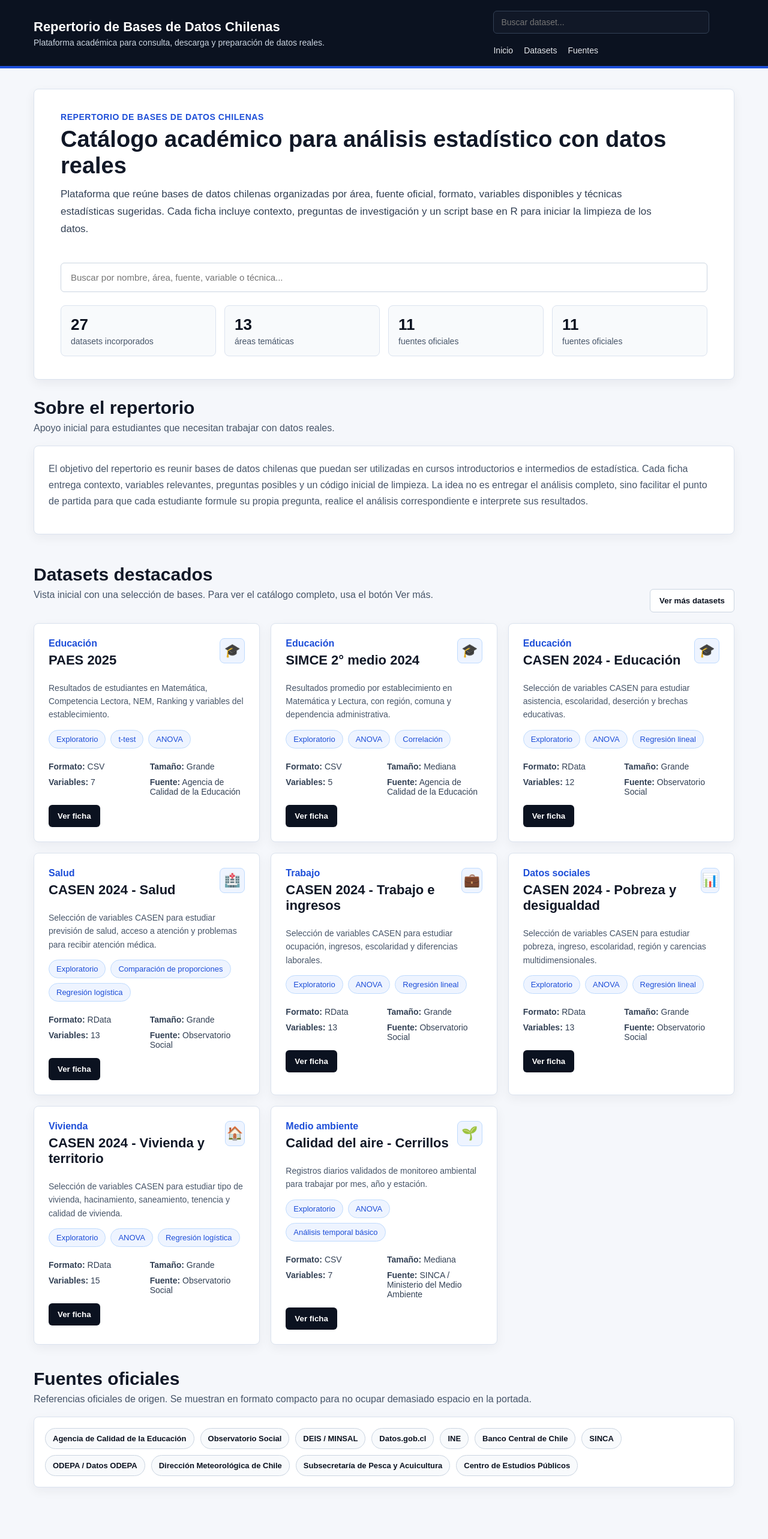
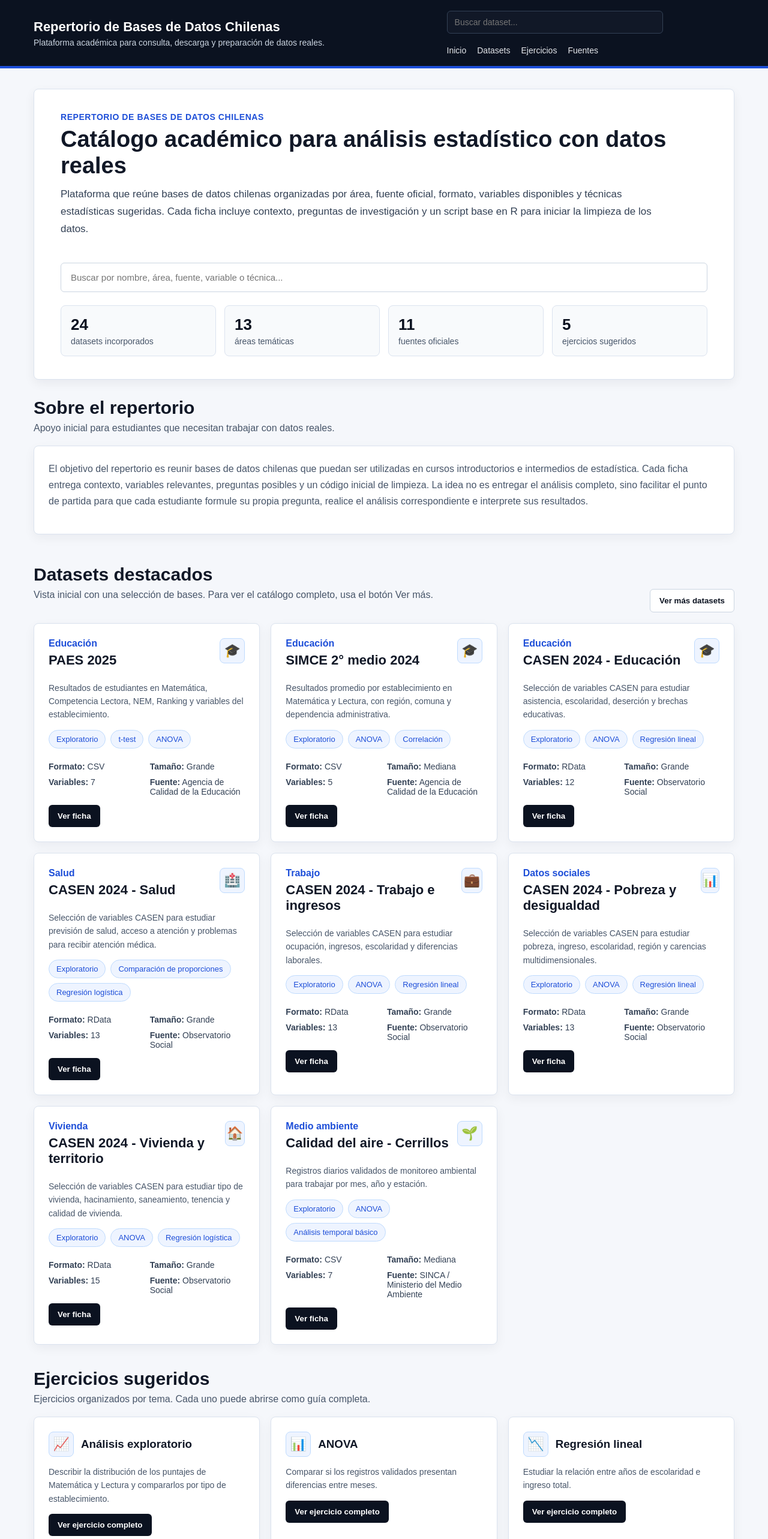
Before and after one commit to ShodMeteor/Repertorio-de-bases-chilenas, a React (Vite) app: page /#/inicio in a window 1280 px wide. Before the commit this address led to /#/inicio. Shown: the top 2566 px of the page at 60% size. Before the commit the page ends 2514 px from the top, so only its background shows below. Built offline with nearby package versions, Linux system fonts and the light colour scheme.

Commit message:
Corrige CEP, busqueda y elimina ejercicios sugeridos

```diff
--- a/src/App.jsx
+++ b/src/App.jsx
@@ -2007,8 +2007,157 @@ empleo_pesca$clase_industria <- factor(empleo_pesca$clase_industria)
 
 head(empleo_pesca)
 summary(empleo_pesca)`,
-  },,
-{
+  },
+];
+
+const areas = [
+  { nombre: "Educación", icono: "🎓", descripcion: "Bases para rendimiento académico y contexto escolar.", color: "#1d4ed8" },
+  { nombre: "Datos sociales", icono: "📊", descripcion: "Bases para ingreso, pobreza, escolaridad, salud y desigualdad.", color: "#047857" },
+  { nombre: "Opinión pública", icono: "🏛️", descripcion: "Encuestas de opinión, percepciones políticas, confianza institucional y comparación entre mediciones.", color: "#4338ca" },
+  { nombre: "Vivienda", icono: "🏠", descripcion: "Bases para condiciones habitacionales, hacinamiento, tenencia y territorio.", color: "#92400e" },
+  { nombre: "Salud", icono: "🏥", descripcion: "Bases para egresos hospitalarios, mortalidad e indicadores de salud.", color: "#be123c" },
+  { nombre: "Trabajo", icono: "💼", descripcion: "Bases para ocupación, desocupación, informalidad y condiciones laborales.", color: "#7c3aed" },
+  { nombre: "Economía", icono: "💰", descripcion: "Bases para PIB regional, actividad económica e indicadores macroeconómicos.", color: "#b45309" },
+  { nombre: "Medio ambiente", icono: "🌱", descripcion: "Bases para calidad del aire, clima, contaminación y análisis ambiental.", color: "#15803d" },
+  { nombre: "Agricultura", icono: "🌾", descripcion: "Bases para precios agrícolas, emergencias y actividad agropecuaria.", color: "#65a30d" },
+  { nombre: "Demografía", icono: "👥", descripcion: "Bases para población, nacimientos y estructura demográfica.", color: "#0891b2" },
+  { nombre: "Seguridad", icono: "⚖️", descripcion: "Bases para sanciones, registros administrativos y análisis legal.", color: "#475569" },
+  { nombre: "Turismo", icono: "🧳", descripcion: "Bases para empleo turístico y actividad económica asociada.", color: "#db2777" },
+  { nombre: "Pesca e industria", icono: "🐟", descripcion: "Bases para empleo, producción y actividad industrial pesquera.", color: "#0f766e" },
+];
+
+const fuentes = [
+  { nombre: "Agencia de Calidad de la Educación", descripcion: "Bases educativas oficiales.", url: "https://informacionestadistica.agenciaeducacion.cl/#/bases" },
+  { nombre: "Observatorio Social", descripcion: "Información oficial de CASEN.", url: "https://observatorio.ministeriodesarrollosocial.gob.cl/encuesta-casen-2024" },
+  { nombre: "DEIS / MINSAL", descripcion: "Datos abiertos de salud, egresos hospitalarios, nacimientos y estadísticas sanitarias.", url: "https://deis.minsal.cl/#datos-abiertos" },
+  { nombre: "Datos.gob.cl", descripcion: "Portal de datos abiertos del Estado de Chile.", url: "https://datos.gob.cl" },
+  { nombre: "INE", descripcion: "Bases estadísticas oficiales, incluyendo Encuesta Nacional de Empleo.", url: "https://www.ine.gob.cl/estadisticas-por-tema/mercado-laboral" },
+  { nombre: "Banco Central de Chile", descripcion: "Base de Datos Estadísticos con indicadores macroeconómicos y PIB regional.", url: "https://si3.bcentral.cl/Siete" },
+  { nombre: "SINCA", descripcion: "Sistema de Información Nacional de Calidad del Aire.", url: "https://sinca.mma.gob.cl/index.php/" },
+  { nombre: "ODEPA / Datos ODEPA", descripcion: "Información de precios agrícolas y mercados agropecuarios.", url: "https://datos.odepa.gob.cl" },
+  { nombre: "Dirección Meteorológica de Chile", descripcion: "Datos meteorológicos, temperaturas y precipitación.", url: "https://datos.gob.cl" },
+  { nombre: "Subsecretaría de Pesca y Acuicultura", descripcion: "Datos sectoriales sobre pesca, acuicultura y empleo en plantas de proceso.", url: "https://datos.gob.cl" },
+  { nombre: "Centro de Estudios Públicos", descripcion: "Encuestas nacionales de opinión pública y documentación asociada.", url: "https://www.cepchile.cl/opinion-publica/encuesta-cep/" },
+];
+
+const ejercicios = [
+  {
+    id: "eda-simce",
+    tema: "Análisis exploratorio",
+    icono: "📈",
+    base: "SIMCE 2° medio 2024",
+    objetivo:
+      "Describir la distribución de los puntajes de Matemática y Lectura y compararlos por tipo de establecimiento.",
+    instrucciones: [
+      "Cargar y limpiar la base SIMCE.",
+      "Seleccionar puntajes de Matemática, Lectura y dependencia.",
+      "Crear histogramas y boxplots.",
+      "Escribir una interpretación breve.",
+    ],
+    codigo: `datos <- read.csv("simce2m2024_rbd_preliminar.csv",
+                  sep = ";",
+                  encoding = "latin1")
+
+datos <- subset(datos,
+                prom_mate2m_rbd > 0 &
+                prom_lect2m_rbd > 0)
+
+datos$tipo_colegio <- factor(datos$cod_depe2,
+                             levels = c(1, 2, 3, 4),
+                             labels = c("Municipal",
+                                        "Subvencionado",
+                                        "Particular_Pagado",
+                                        "Administracion_Delegada"))
+
+hist(datos$prom_mate2m_rbd,
+     main = "Distribución puntaje Matemática",
+     xlab = "Puntaje Matemática")
+
+boxplot(prom_mate2m_rbd ~ tipo_colegio,
+        data = datos,
+        main = "Matemática por tipo de colegio",
+        xlab = "Tipo de colegio",
+        ylab = "Puntaje")`,
+  },
+  {
+    id: "anova-aire",
+    tema: "ANOVA",
+    icono: "📊",
+    base: "Calidad del aire - Cerrillos",
+    objetivo:
+      "Comparar si los registros validados presentan diferencias entre meses.",
+    instrucciones: [
+      "Cargar la base limpia de calidad del aire.",
+      "Definir registros validados como variable respuesta.",
+      "Definir mes como factor.",
+      "Ajustar un modelo ANOVA e interpretar.",
+    ],
+    codigo: `datos <- read.csv("datos_final_aire_limpios.csv",
+                  sep = ",",
+                  header = TRUE)
+
+datos$mes <- factor(datos$mes)
+
+modelo <- aov(reg_validos ~ mes, data = datos)
+
+summary(modelo)
+
+boxplot(reg_validos ~ mes,
+        data = datos,
+        main = "Registros validados por mes",
+        xlab = "Mes",
+        ylab = "Registros validados")`,
+  },
+  {
+    id: "regresion-casen",
+    tema: "Regresión lineal",
+    icono: "📉",
+    base: "CASEN 2024",
+    objetivo:
+      "Estudiar la relación entre años de escolaridad e ingreso total.",
+    instrucciones: [
+      "Cargar CASEN.",
+      "Seleccionar escolaridad e ingreso.",
+      "Filtrar datos válidos.",
+      "Ajustar una regresión lineal simple.",
+    ],
+    codigo: `# Antes de correr este código, carga la base CASEN 2024 en R.
+# Debe existir un objeto llamado casen_2024.
+
+library(haven)
+
+if (!exists("casen_2024")) {
+  stop("Primero carga CASEN 2024 y verifica que el objeto se llame casen_2024")
+}
+
+datos <- as.data.frame(casen_2024[, c("esc", "ytot")])
+
+for (v in names(datos)) {
+  if (inherits(datos[[v]], "haven_labelled") | inherits(datos[[v]], "labelled")) {
+    datos[[v]] <- as.numeric(zap_labels(datos[[v]]))
+  }
+}
+
+datos <- subset(datos,
+                !is.na(esc) &
+                !is.na(ytot) &
+                esc >= 0 &
+                ytot > 0)
+
+datos$log_ytot <- log1p(datos$ytot)
+
+modelo <- lm(log_ytot ~ esc, data = datos)
+
+summary(modelo)
+
+plot(datos$esc, datos$log_ytot,
+     xlab = "Años de escolaridad",
+     ylab = "Logaritmo del ingreso total")
+
+abline(modelo)`,
+  },
+
+  {
     id: "cep-91-2024",
     nombre: "Encuesta CEP 91 - 2024",
     area: "Opinión pública",
@@ -2219,41 +2368,9 @@ colSums(is.na(cep_comparada))
 
 # Base final para comparar 2023 y 2024
 datos_final_cep_comparada <- cep_comparada`
-  }
+  },
+
 ];
-
-const areas = [
-  { nombre: "Educación", icono: "🎓", descripcion: "Bases para rendimiento académico y contexto escolar.", color: "#1d4ed8" },
-  { nombre: "Datos sociales", icono: "📊", descripcion: "Bases para ingreso, pobreza, escolaridad, salud y desigualdad.", color: "#047857" },
-  { nombre: "Opinión pública", icono: "🏛️", descripcion: "Encuestas de opinión, percepciones políticas, confianza institucional y comparación entre mediciones.", color: "#4338ca" },
-  { nombre: "Vivienda", icono: "🏠", descripcion: "Bases para condiciones habitacionales, hacinamiento, tenencia y territorio.", color: "#92400e" },
-  { nombre: "Salud", icono: "🏥", descripcion: "Bases para egresos hospitalarios, mortalidad e indicadores de salud.", color: "#be123c" },
-  { nombre: "Trabajo", icono: "💼", descripcion: "Bases para ocupación, desocupación, informalidad y condiciones laborales.", color: "#7c3aed" },
-  { nombre: "Economía", icono: "💰", descripcion: "Bases para PIB regional, actividad económica e indicadores macroeconómicos.", color: "#b45309" },
-  { nombre: "Medio ambiente", icono: "🌱", descripcion: "Bases para calidad del aire, clima, contaminación y análisis ambiental.", color: "#15803d" },
-  { nombre: "Agricultura", icono: "🌾", descripcion: "Bases para precios agrícolas, emergencias y actividad agropecuaria.", color: "#65a30d" },
-  { nombre: "Demografía", icono: "👥", descripcion: "Bases para población, nacimientos y estructura demográfica.", color: "#0891b2" },
-  { nombre: "Seguridad", icono: "⚖️", descripcion: "Bases para sanciones, registros administrativos y análisis legal.", color: "#475569" },
-  { nombre: "Turismo", icono: "🧳", descripcion: "Bases para empleo turístico y actividad económica asociada.", color: "#db2777" },
-  { nombre: "Pesca e industria", icono: "🐟", descripcion: "Bases para empleo, producción y actividad industrial pesquera.", color: "#0f766e" },
-];
-
-const fuentes = [
-  { nombre: "Agencia de Calidad de la Educación", descripcion: "Bases educativas oficiales.", url: "https://informacionestadistica.agenciaeducacion.cl/#/bases" },
-  { nombre: "Observatorio Social", descripcion: "Información oficial de CASEN.", url: "https://observatorio.ministeriodesarrollosocial.gob.cl/encuesta-casen-2024" },
-  { nombre: "DEIS / MINSAL", descripcion: "Datos abiertos de salud, egresos hospitalarios, nacimientos y estadísticas sanitarias.", url: "https://deis.minsal.cl/#datos-abiertos" },
-  { nombre: "Datos.gob.cl", descripcion: "Portal de datos abiertos del Estado de Chile.", url: "https://datos.gob.cl" },
-  { nombre: "INE", descripcion: "Bases estadísticas oficiales, incluyendo Encuesta Nacional de Empleo.", url: "https://www.ine.gob.cl/estadisticas-por-tema/mercado-laboral" },
-  { nombre: "Banco Central de Chile", descripcion: "Base de Datos Estadísticos con indicadores macroeconómicos y PIB regional.", url: "https://si3.bcentral.cl/Siete" },
-  { nombre: "SINCA", descripcion: "Sistema de Información Nacional de Calidad del Aire.", url: "https://sinca.mma.gob.cl/index.php/" },
-  { nombre: "ODEPA / Datos ODEPA", descripcion: "Información de precios agrícolas y mercados agropecuarios.", url: "https://datos.odepa.gob.cl" },
-  { nombre: "Dirección Meteorológica de Chile", descripcion: "Datos meteorológicos, temperaturas y precipitación.", url: "https://datos.gob.cl" },
-  { nombre: "Subsecretaría de Pesca y Acuicultura", descripcion: "Datos sectoriales sobre pesca, acuicultura y empleo en plantas de proceso.", url: "https://datos.gob.cl" },
-  { nombre: "Centro de Estudios Públicos", descripcion: "Encuestas nacionales de opinión pública y documentación asociada.", url: "https://www.cepchile.cl/opinion-publica/encuesta-cep/" },
-];
-
-const ejercicios = [];
-
 
 const filtrosDisponibles = {
   tamano: ["Pequeña", "Mediana", "Grande"],
@@ -2518,7 +2635,7 @@ function Home({ onOpenArea, onOpenDataset, onOpenExercise, onOpenCatalog, onOpen
           <div style={s.statCard}><p style={s.statNumber}>{datasets.length}</p><p style={s.statLabel}>datasets incorporados</p></div>
           <div style={s.statCard}><p style={s.statNumber}>{areas.length}</p><p style={s.statLabel}>áreas temáticas</p></div>
           <div style={s.statCard}><p style={s.statNumber}>{fuentes.length}</p><p style={s.statLabel}>fuentes oficiales</p></div>
-          <div style={s.statCard}><p style={s.statNumber}>{fuentes.length}</p><p style={s.statLabel}>fuentes oficiales</p></div>
+          <div style={s.statCard}><p style={s.statNumber}>{ejercicios.length}</p><p style={s.statLabel}>ejercicios sugeridos</p></div>
         </div>
       </div>
 
@@ -2549,6 +2666,43 @@ function Home({ onOpenArea, onOpenDataset, onOpenExercise, onOpenCatalog, onOpen
 
       <div style={s.grid}>
         {resultadosBusqueda.map((d) => <DatasetCard key={d.id} d={d} onOpenDataset={onOpenDataset} />)}
+      </div>
+
+      <h2 id="ejercicios" style={{ ...s.title, marginTop: "40px" }}>Ejercicios sugeridos</h2>
+      <p style={s.sectionSubtitle}>Ejercicios organizados por tema. Cada uno puede abrirse como guía completa.</p>
+      <div style={s.grid}>
+        {ejercicios.map((e) => (
+          <div key={e.id} style={s.card}>
+            <div style={{ display: "flex", alignItems: "center", gap: "12px" }}>
+              <div style={s.iconBox}>{e.icono}</div>
+              <h3 style={{ margin: 0 }}>{e.tema}</h3>
+            </div>
+            <p style={s.smallMuted}>{e.objetivo}</p>
+            <button style={s.button} onClick={() => onOpenExercise(e)}>Ver ejercicio completo</button>
+          </div>
+        ))}
+      </div>
+
+      <div style={{ display: "flex", justifyContent: "space-between", alignItems: "end", gap: "16px", marginTop: "40px" }}>
+        <div>
+          <h2 id="areas" style={s.title}>Explorar por área</h2>
+          <p style={s.sectionSubtitle}>Entra a una categoría específica para filtrar bases según tamaño o técnica principal.</p>
+        </div>
+        <button style={s.buttonAlt} onClick={onOpenAreas}>Ver más áreas</button>
+      </div>
+
+      <div style={s.grid}>
+        {areasDestacadas.map((area) => (
+          <div key={area.nombre} style={s.card}>
+            <div style={{ height: "6px", borderRadius: "999px", background: area.color, marginBottom: "18px" }} />
+            <div style={{ display: "flex", gap: "12px", alignItems: "center" }}>
+              <div style={s.iconBox}>{area.icono}</div>
+              <h3 style={{ fontSize: "24px", margin: 0 }}>{area.nombre}</h3>
+            </div>
+            <p style={{ color: "#475569", lineHeight: 1.6 }}>{area.descripcion}</p>
+            <button style={s.button} onClick={() => onOpenArea(area.nombre)}>Entrar al área</button>
+          </div>
+        ))}
       </div>
 
       <h2 id="fuentes" style={{ ...s.title, marginTop: "40px" }}>Fuentes oficiales</h2>
@@ -3012,7 +3166,8 @@ export default function App() {
           <nav style={s.nav}>
             <span style={s.navItem} onClick={() => scrollToSection("top")}>Inicio</span>
             <span style={s.navItem} onClick={() => irA("#/catalogo")}>Datasets</span>
-              <span style={s.navItem} onClick={() => scrollToSection("fuentes")}>Fuentes</span>
+            <span style={s.navItem} onClick={() => scrollToSection("ejercicios")}>Ejercicios</span>
+            <span style={s.navItem} onClick={() => scrollToSection("fuentes")}>Fuentes</span>
           </nav>
         </div>
       </header>
```
